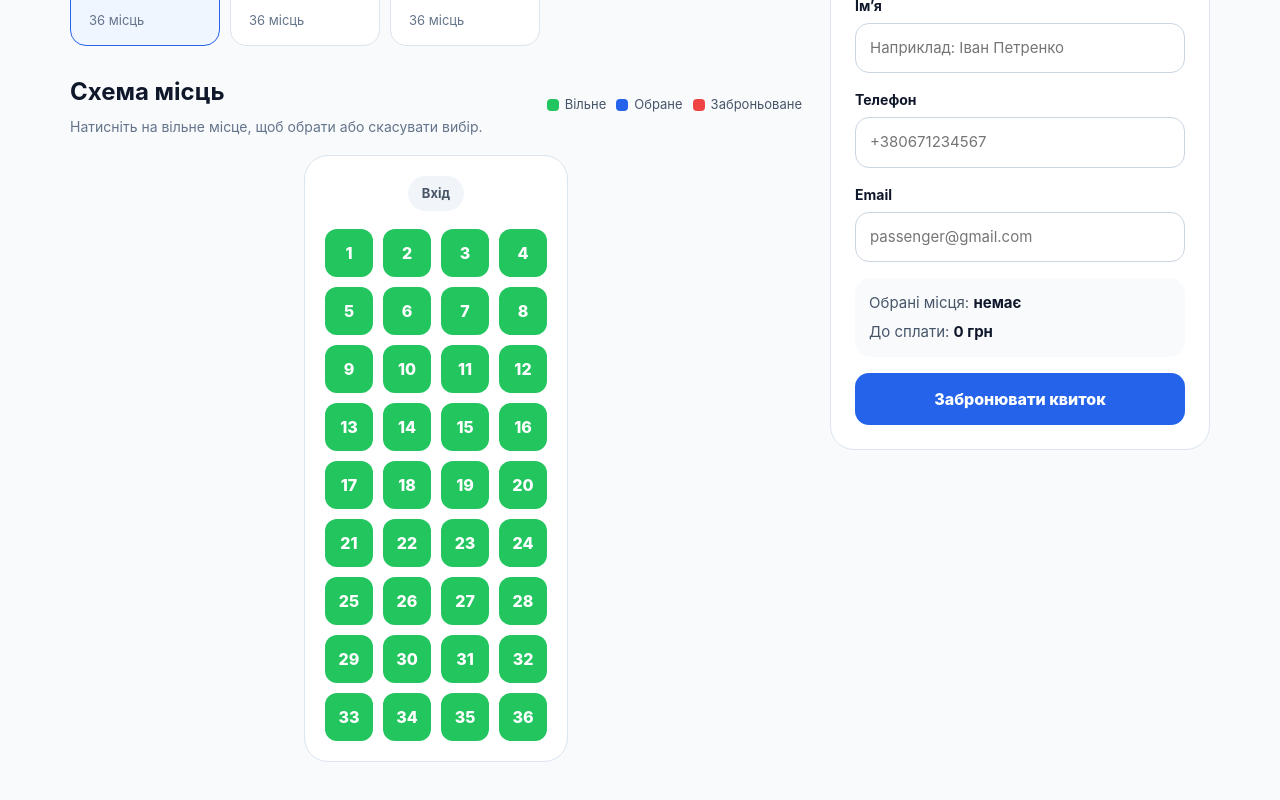
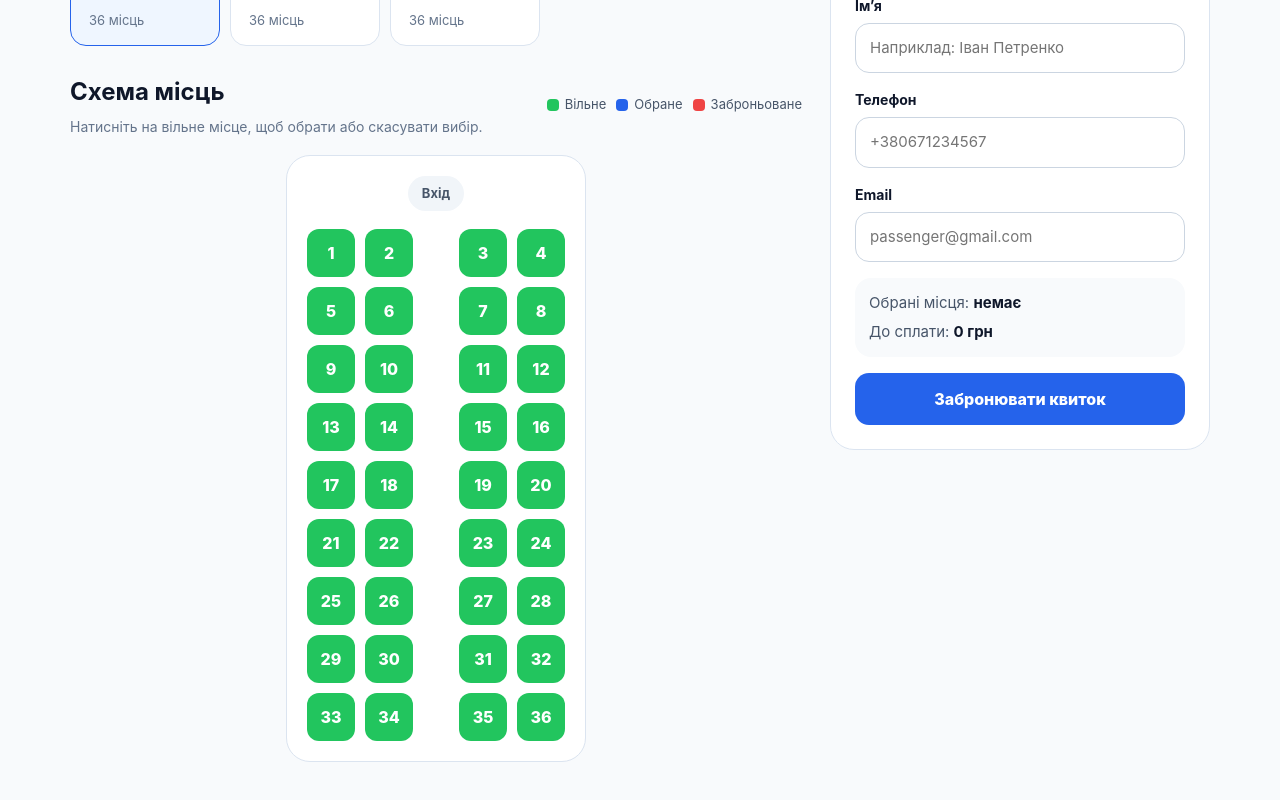
Before and after one commit to kanijr/WEB-project-train-app, a React (Vite) app: page /booking/1 in a window 1280 px wide. Shown: the part 368-1168 px from the top of the page. Built offline with nearby package versions, Linux system fonts and the light colour scheme.

Commit message:
Add wagon type and seat layouts

```diff
--- a/src/components/SeatMap/SeatMap.css
+++ b/src/components/SeatMap/SeatMap.css
@@ -79,19 +79,44 @@
   font-weight: 700;
 }
 
-.seat-map__grid {
-  display: grid;
-  grid-template-columns: repeat(4, 48px);
-  justify-content: center;
-  gap: 10px;
+.seat-map__layout {
+  --seat-size: 48px;
+  --seat-gap: 10px;
+  --aisle-width: 26px;
+  --group-gap: 14px;
+
+  display: flex;
+  flex-direction: column;
+  gap: var(--seat-gap);
   width: fit-content;
   min-width: max-content;
   margin: 0 auto;
 }
 
+.seat-map__row {
+  display: flex;
+  align-items: center;
+  gap: var(--seat-gap);
+}
+
+.seat-map__row--group-end {
+  margin-bottom: var(--group-gap);
+}
+
+.seat-map__row--group-end:last-child {
+  margin-bottom: 0;
+}
+
+.seat-map__aisle {
+  width: var(--aisle-width);
+  height: var(--seat-size);
+  flex: 0 0 var(--aisle-width);
+}
+
 .seat-map__seat {
-  width: 48px;
-  height: 48px;
+  width: var(--seat-size);
+  height: var(--seat-size);
+  flex: 0 0 var(--seat-size);
   border: none;
   border-radius: 12px;
   color: #ffffff;
--- a/src/components/SeatMap/SeatMap.jsx
+++ b/src/components/SeatMap/SeatMap.jsx
@@ -1,7 +1,14 @@
 import "./SeatMap.css";
 
-function SeatMap({ seatsCount, bookedSeats, selectedSeats, onToggleSeat }) {
+function SeatMap({
+  seatsCount,
+  wagonType,
+  bookedSeats,
+  selectedSeats,
+  onToggleSeat,
+}) {
   const seats = Array.from({ length: seatsCount }, (_, index) => index + 1);
+  const normalizedWagonType = wagonType.toLowerCase();
 
   const getSeatClassName = (seatNumber) => {
     if (bookedSeats.includes(seatNumber)) {
@@ -13,6 +20,121 @@ function SeatMap({ seatsCount, bookedSeats, selectedSeats, onToggleSeat }) {
     }
 
     return "seat-map__seat seat-map__seat--free";
+  };
+
+  const renderSeat = (seatNumber) => {
+    if (!seatNumber) {
+      return null;
+    }
+
+    const isBooked = bookedSeats.includes(seatNumber);
+
+    return (
+      <button
+        key={seatNumber}
+        className={getSeatClassName(seatNumber)}
+        type="button"
+        disabled={isBooked}
+        onClick={() => onToggleSeat(seatNumber)}
+      >
+        {seatNumber}
+      </button>
+    );
+  };
+
+  const renderAisle = (key) => {
+    return <div key={key} className="seat-map__aisle" aria-hidden="true" />;
+  };
+
+  const renderRow = (items, rowKey, isGroupEnd = false) => {
+    return (
+      <div
+        key={rowKey}
+        className={
+          isGroupEnd
+            ? "seat-map__row seat-map__row--group-end"
+            : "seat-map__row"
+        }
+      >
+        {items.map((item, index) => {
+          if (item === "aisle") {
+            return renderAisle(`${rowKey}-aisle-${index}`);
+          }
+
+          return renderSeat(item);
+        })}
+      </div>
+    );
+  };
+
+  const renderSittingLayout = () => {
+    const rows = [];
+
+    for (let index = 0; index < seats.length; index += 4) {
+      const group = seats.slice(index, index + 4);
+
+      rows.push(
+        renderRow(
+          [group[0], group[1], "aisle", group[2], group[3]],
+          `sitting-${index}`,
+        ),
+      );
+    }
+
+    return rows;
+  };
+
+  const renderPlatzkartLayout = () => {
+    const rows = [];
+
+    for (let index = 0; index < seats.length; index += 6) {
+      const group = seats.slice(index, index + 6);
+
+      rows.push(
+        renderRow(
+          [group[0], group[1], "aisle", group[4]],
+          `platzkart-${index}-top`,
+        ),
+      );
+
+      rows.push(
+        renderRow(
+          [group[2], group[3], "aisle", group[5]],
+          `platzkart-${index}-bottom`,
+          true,
+        ),
+      );
+    }
+
+    return rows;
+  };
+
+  const renderCoupeLayout = () => {
+    const rows = [];
+
+    for (let index = 0; index < seats.length; index += 4) {
+      const group = seats.slice(index, index + 4);
+
+      rows.push(renderRow([group[0], group[1], "aisle"], `coupe-${index}-top`));
+
+      rows.push(
+        renderRow([group[2], group[3], "aisle"], `coupe-${index}-bottom`, true),
+      );
+    }
+
+    return rows;
+  };
+
+  const renderSeatsLayout = () => {
+    if (normalizedWagonType === "сидячий") {
+      return renderSittingLayout();
+    }
+
+    if (normalizedWagonType.includes("плацкарт")) {
+      return renderPlatzkartLayout();
+    }
+
+    return renderCoupeLayout();
   };
 
   return (
@@ -44,23 +166,7 @@ function SeatMap({ seatsCount, bookedSeats, selectedSeats, onToggleSeat }) {
       <div className="seat-map__wagon">
         <div className="seat-map__door">Вхід</div>
 
-        <div className="seat-map__grid">
-          {seats.map((seatNumber) => {
-            const isBooked = bookedSeats.includes(seatNumber);
-
-            return (
-              <button
-                key={seatNumber}
-                className={getSeatClassName(seatNumber)}
-                type="button"
-                disabled={isBooked}
-                onClick={() => onToggleSeat(seatNumber)}
-              >
-                {seatNumber}
-              </button>
-            );
-          })}
-        </div>
+        <div className="seat-map__layout">{renderSeatsLayout()}</div>
       </div>
     </section>
   );
--- a/src/data/trains.js
+++ b/src/data/trains.js
@@ -13,16 +13,19 @@ export const trains = [
       {
         id: 1,
         number: 1,
+        type: "Сидячий",
         seatsCount: 36,
       },
       {
         id: 2,
         number: 2,
+        type: "Сидячий",
         seatsCount: 36,
       },
       {
         id: 3,
         number: 3,
+        type: "Сидячий",
         seatsCount: 36,
       },
     ],
@@ -43,16 +46,17 @@ export const trains = [
         number: 1,
         type: "Купе",
         seatsCount: 36,
-        defaultBookedSeats: [1, 5, 11, 19],
       },
       {
         id: 2,
         number: 2,
+        type: "Плацкарт",
         seatsCount: 54,
       },
       {
         id: 3,
         number: 3,
+        type: "Сидячий",
         seatsCount: 36,
       },
     ],
@@ -71,11 +75,13 @@ export const trains = [
       {
         id: 1,
         number: 1,
+        type: "Плацкарт",
         seatsCount: 54,
       },
       {
         id: 2,
         number: 2,
+        type: "Купе",
         seatsCount: 36,
       },
     ],
@@ -94,16 +100,19 @@ export const trains = [
       {
         id: 1,
         number: 1,
+        type: "Купе",
         seatsCount: 36,
       },
       {
         id: 2,
         number: 2,
+        type: "Купе",
         seatsCount: 26,
       },
       {
         id: 3,
         number: 3,
+        type: "Плацкарт",
         seatsCount: 54,
       },
     ],
@@ -122,11 +131,13 @@ export const trains = [
       {
         id: 1,
         number: 1,
+        type: "Сидячий",
         seatsCount: 36,
       },
       {
         id: 2,
         number: 2,
+        type: "Сидячий",
         seatsCount: 36,
       },
     ],
@@ -145,11 +156,13 @@ export const trains = [
       {
         id: 1,
         number: 1,
+        type: "Купе",
         seatsCount: 36,
       },
       {
         id: 2,
         number: 2,
+        type: "Плацкарт",
         seatsCount: 54,
       },
     ],
--- a/src/pages/Booking/Booking.jsx
+++ b/src/pages/Booking/Booking.jsx
@@ -120,6 +120,7 @@ function Booking() {
             <SeatMap
               seatsCount={selectedWagon.seatsCount}
               bookedSeats={bookedSeats}
+              wagonType={selectedWagon.type}
               selectedSeats={selectedSeats}
               onToggleSeat={handleToggleSeat}
             />
```
